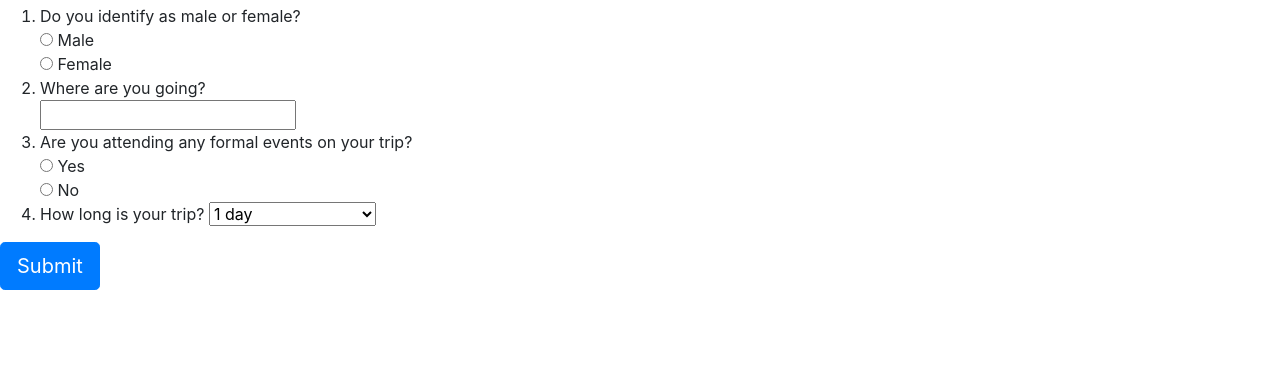
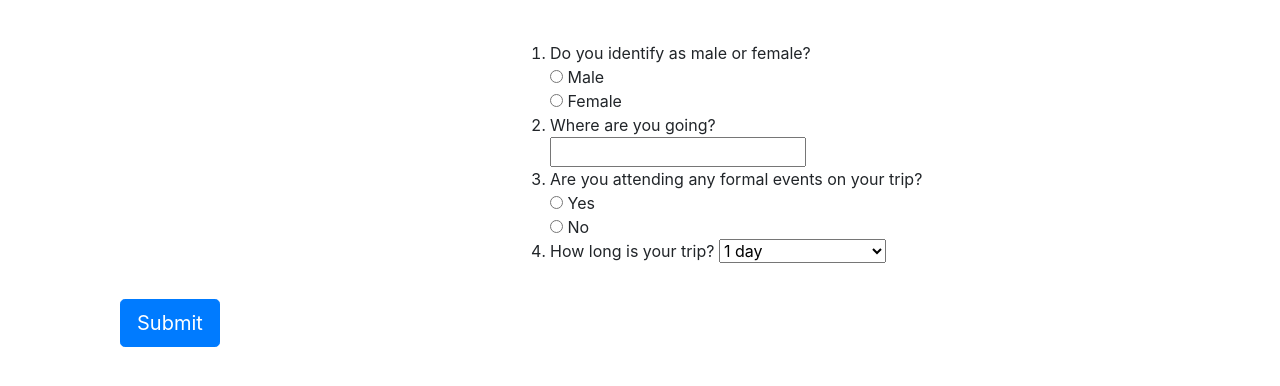
Before and after one commit to charityyoungblood/PackingListApp, a plain HTML site: page bu_questions.html in a window 1280 px wide. Shown: the part 148-534 px from the top of the page. Drawn offline with nearby package versions, Linux system fonts and the light colour scheme.

Commit message:
centered submit button; centered questions in pl_questions.html and bu_questions.html

```diff
--- a/packinglistapp.css
+++ b/packinglistapp.css
@@ -19,8 +19,17 @@
     margin-left: 10px;
 }
 
+#pleasure-questions, #business-questions {
+    margin-top: 45px;
+    margin-left: 510px;
+}
 #home {
   font-size: 70px;
   font-weight: 0px;
   line-height: ;
 }
+
+#results {
+    margin-top: 20px;
+    margin-left: 120px;
+}
```
